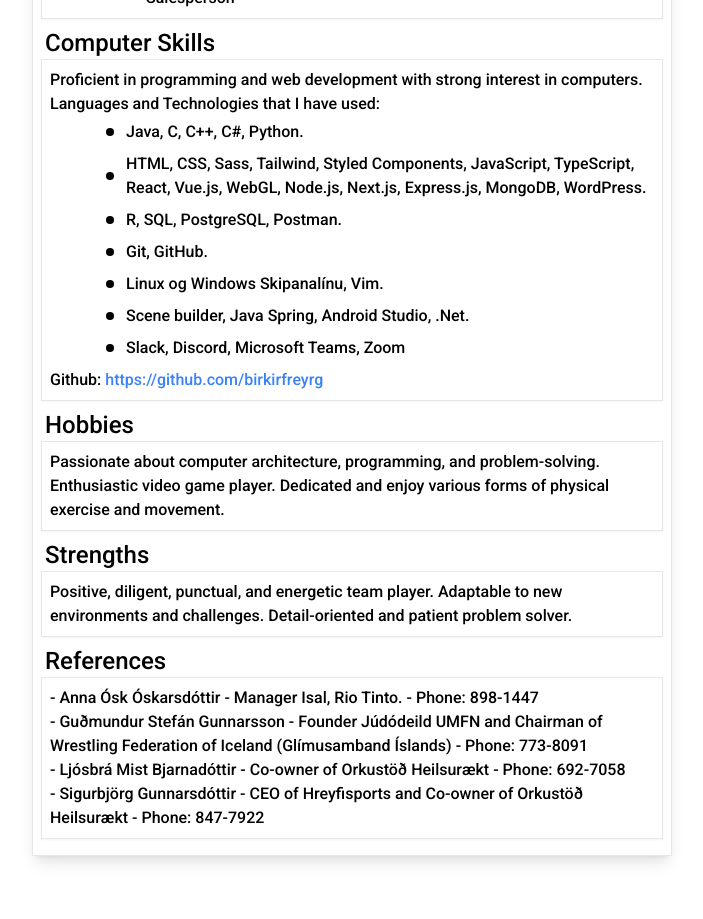
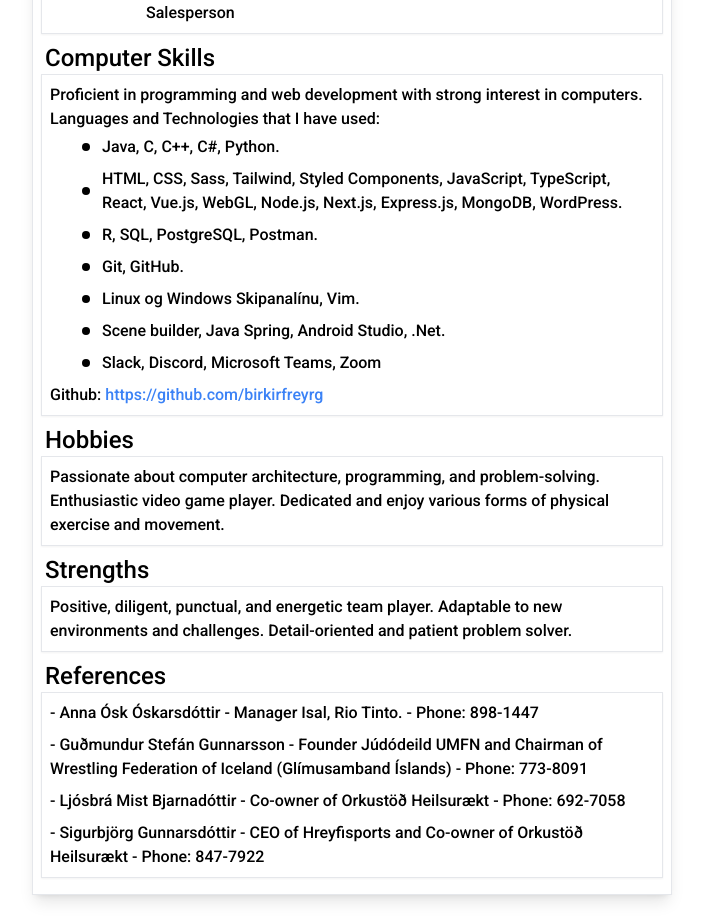
Before and after one commit to birkirfreyrg/birkirgudbjarts, a Next.js app: page / in a window 1280 px wide. Shown: the part 1420-2339 px from the top of the page, without its empty margins (288-991 px from the left). Before the commit the page ends 2300 px from the top, so only its background shows below. Built offline with nearby package versions, Linux system fonts and the light colour scheme.

Commit message:
Home page Mobile responsive.

```diff
--- a/app/components/Bullets.tsx
+++ b/app/components/Bullets.tsx
@@ -2,7 +2,7 @@ export default function Bullets() {
   const bullet = "h-2 w-2 bg-black rounded-full mr-3";
   return (
     <div>
-      <ul className="mt-1 ml-14">
+      <ul className="mt-1 sm:ml-8">
         <li className="flex items-center mb-2">
           <span className={`${bullet}`}></span>
           <span className="flex-1">Java, C, C++, C#, Python.</span>
--- a/app/components/Nav.tsx
+++ b/app/components/Nav.tsx
@@ -4,7 +4,7 @@ import { usePathname } from "next/navigation";
 
 export default function Nav() {
   const current = usePathname();
-  const underline = "border-b border-gray-300 font-medium";
+  const underline = "border-b border-gray-300 font-light";
 
   return (
     <div className="flex items-center justify-center gap-4 sm:gap-3 text-xl mt-8">
--- /dev/null
+++ b/app/components/References.tsx
@@ -0,0 +1,21 @@
+export default function References() {
+  return (
+    <div>
+      <p className="mb-2">
+        - Anna Ósk Óskarsdóttir - Manager Isal, Rio Tinto. - Phone: 898-1447
+      </p>
+      <p className="mb-2">
+        - Guðmundur Stefán Gunnarsson - Founder Júdódeild UMFN and Chairman of
+        Wrestling Federation of Iceland (Glímusamband Íslands) - Phone: 773-8091
+      </p>
+      <p className="mb-2">
+        - Ljósbrá Mist Bjarnadóttir - Co-owner of Orkustöð Heilsurækt - Phone:
+        692-7058
+      </p>
+      <p>
+        - Sigurbjörg Gunnarsdóttir - CEO of Hreyfisports and Co-owner of
+        Orkustöð Heilsurækt - Phone: 847-7922
+      </p>
+    </div>
+  );
+}
--- a/app/components/Resume.tsx
+++ b/app/components/Resume.tsx
@@ -4,10 +4,11 @@ import Bullets from "./Bullets";
 import Job from "./Job";
 import MediumText from "./MediumText";
 import SmallHeader from "./SmallHeader";
+import References from "./References";
 
 export default function Resume() {
   return (
-    <div className="border shadow-lg flex flex-col justify-center p-2 w-1/2 mb-6">
+    <div className="border shadow-lg flex flex-col justify-center p-2 w-11/12 sm:w-1/2 mb-6">
       <div className="ml-1">
         <SmallHeader text="Education" />
       </div>
@@ -88,22 +89,7 @@ export default function Resume() {
         <MediumText text="References" />
       </div>
       <BorderedText>
-        <p>
-          - Anna Ósk Óskarsdóttir - Manager Isal, Rio Tinto. - Phone: 898-1447
-        </p>
-        <p>
-          - Guðmundur Stefán Gunnarsson - Founder Júdódeild UMFN and Chairman of
-          Wrestling Federation of Iceland (Glímusamband Íslands) - Phone:
-          773-8091
-        </p>
-        <p>
-          - Ljósbrá Mist Bjarnadóttir - Co-owner of Orkustöð Heilsurækt - Phone:
-          692-7058
-        </p>
-        <p>
-          - Sigurbjörg Gunnarsdóttir - CEO of Hreyfisports and Co-owner of
-          Orkustöð Heilsurækt - Phone: 847-7922
-        </p>
+        <References />
       </BorderedText>
     </div>
   );
--- a/app/page.tsx
+++ b/app/page.tsx
@@ -12,7 +12,7 @@ export default function Home() {
         <Nav />
         <div className=" flex flex-col justify-center items-center mt-14">
           <Image
-            className=" h-3/6 mb-14"
+            className=" h-3/6 mb-14 w-80 sm:w-2/5"
             src="/gradpic.jpg"
             alt="Picture of me"
             width={500}
```
